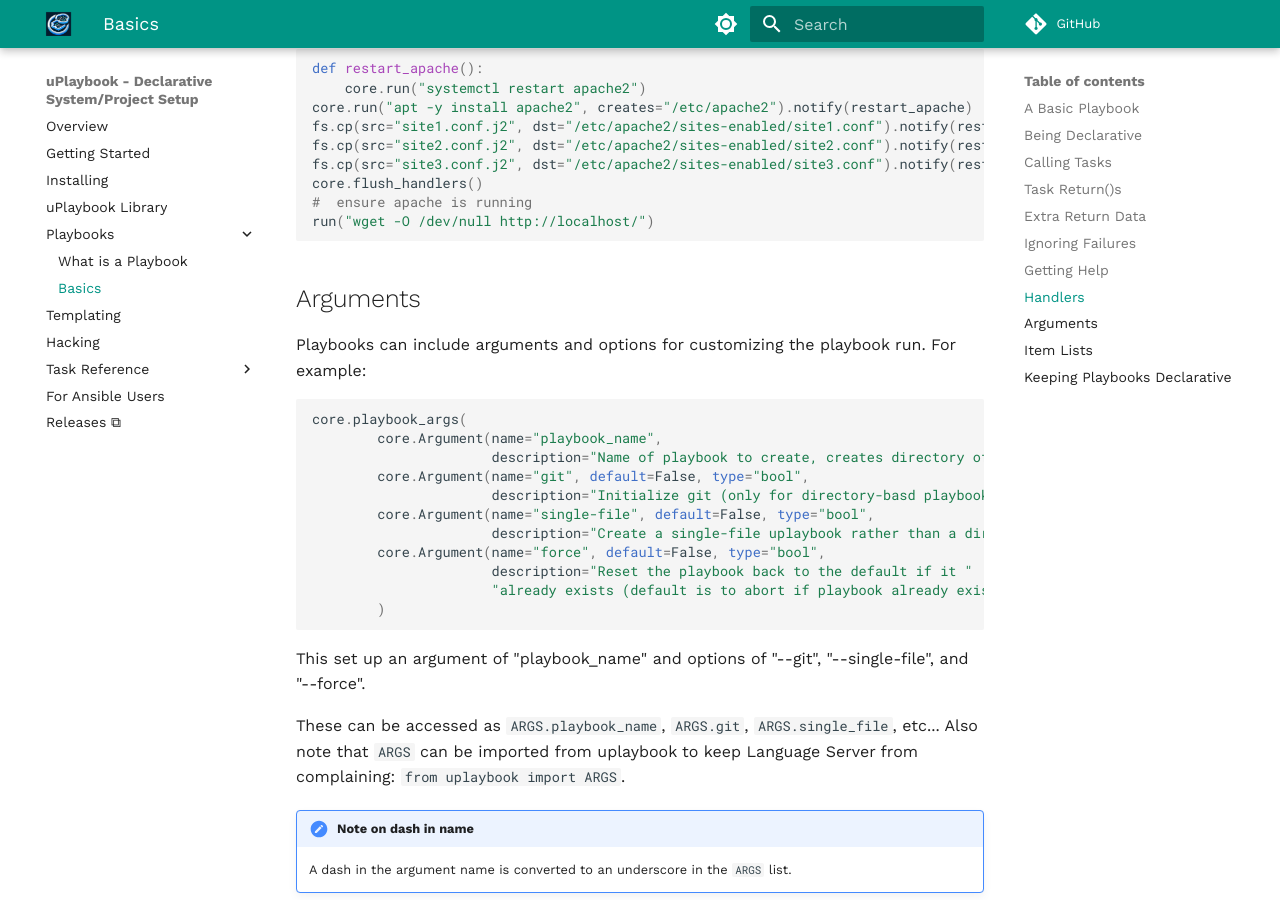
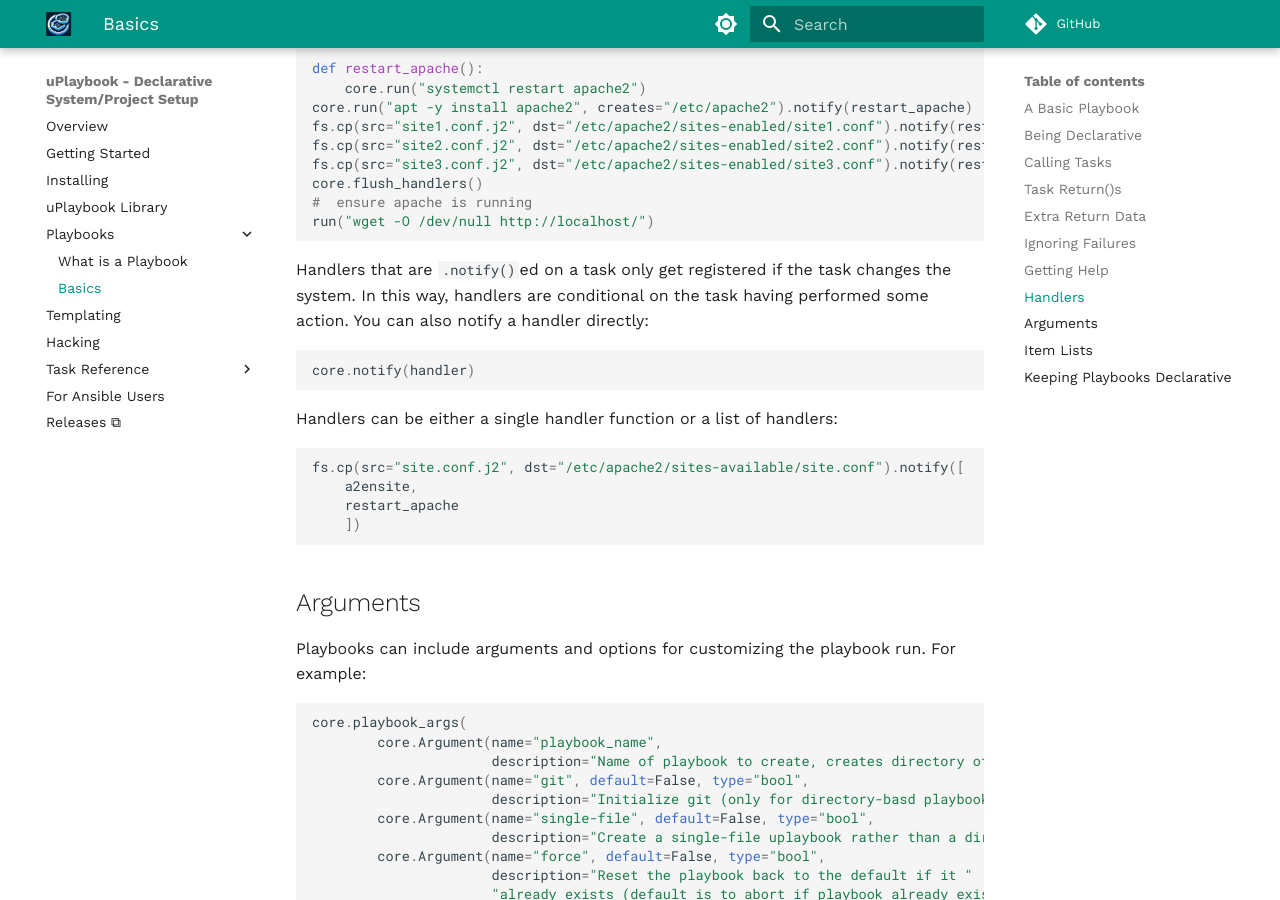
Before and after one commit to linsomniac/uplaybook, an MkDocs documentation site: the page built from docs/playbooks/basics.md, in a window 1280 px wide and 900 px high, scrolled down 3340 px. Built offline with MkDocs 1.6.1 and Material for MkDocs 9.7.7, drawn with Linux system fonts in a browser that asks for light colours; comment, search, counter and statistics services are not loaded.

Commit message:
Making notify take a list

````diff
--- a/docs/playbooks/basics.md
+++ b/docs/playbooks/basics.md
@@ -156,6 +156,23 @@ core.flush_handlers()
 run("wget -O /dev/null http://localhost/")
 ```
 
+Handlers that are `.notify()`ed on a task only get registered if the task changes the
+system.  In this way, handlers are conditional on the task having performed some action.
+You can also notify a handler directly:
+
+```python
+core.notify(handler)
+```
+
+Handlers can be either a single handler function or a list of handlers:
+
+```python
+fs.cp(src="site.conf.j2", dst="/etc/apache2/sites-available/site.conf").notify([
+    a2ensite,
+    restart_apache
+    ])
+```
+
 ## Arguments
 
 Playbooks can include arguments and options for customizing the playbook run.  For
````
Also changed, not shown: 3 other files.
